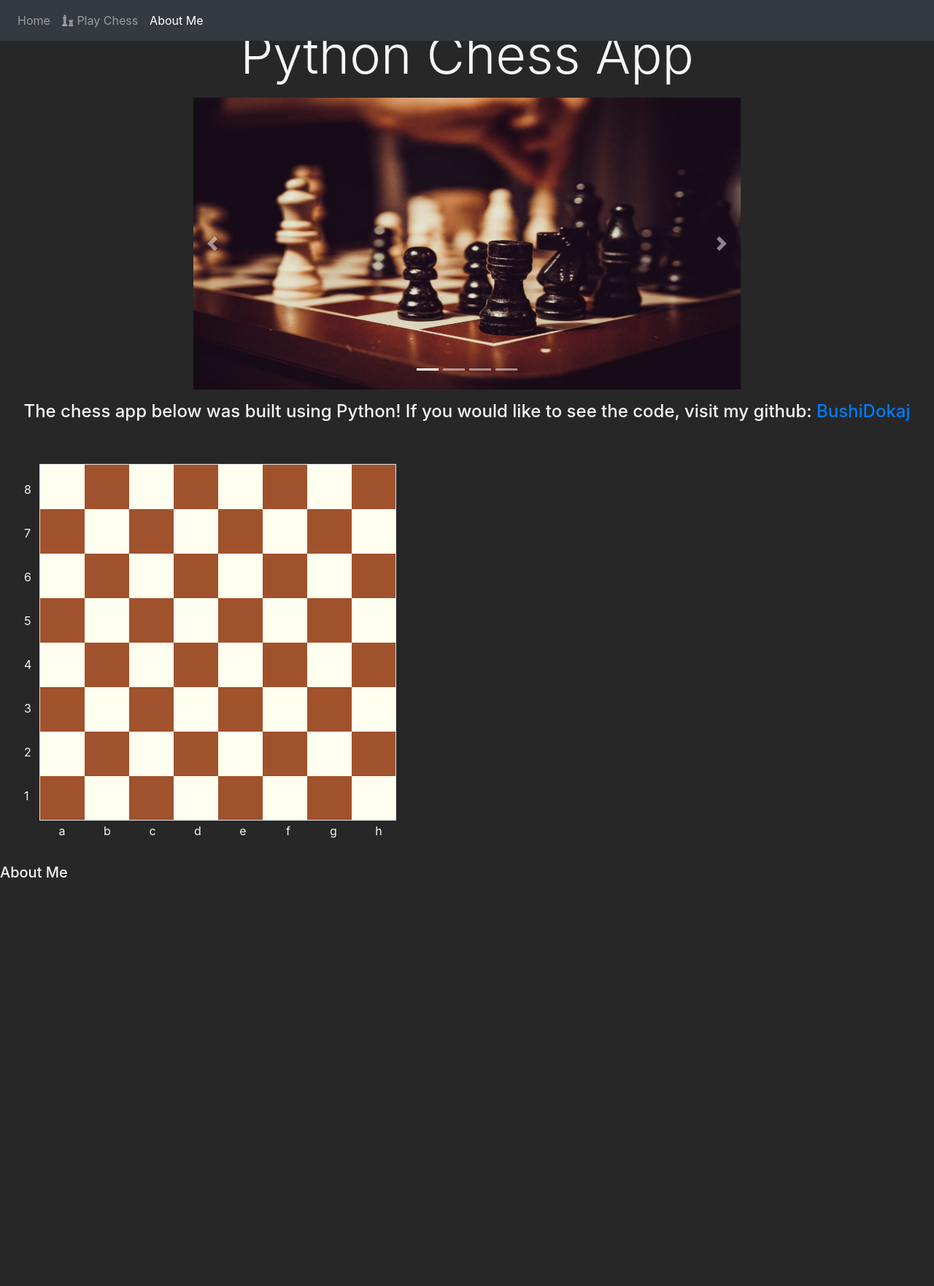
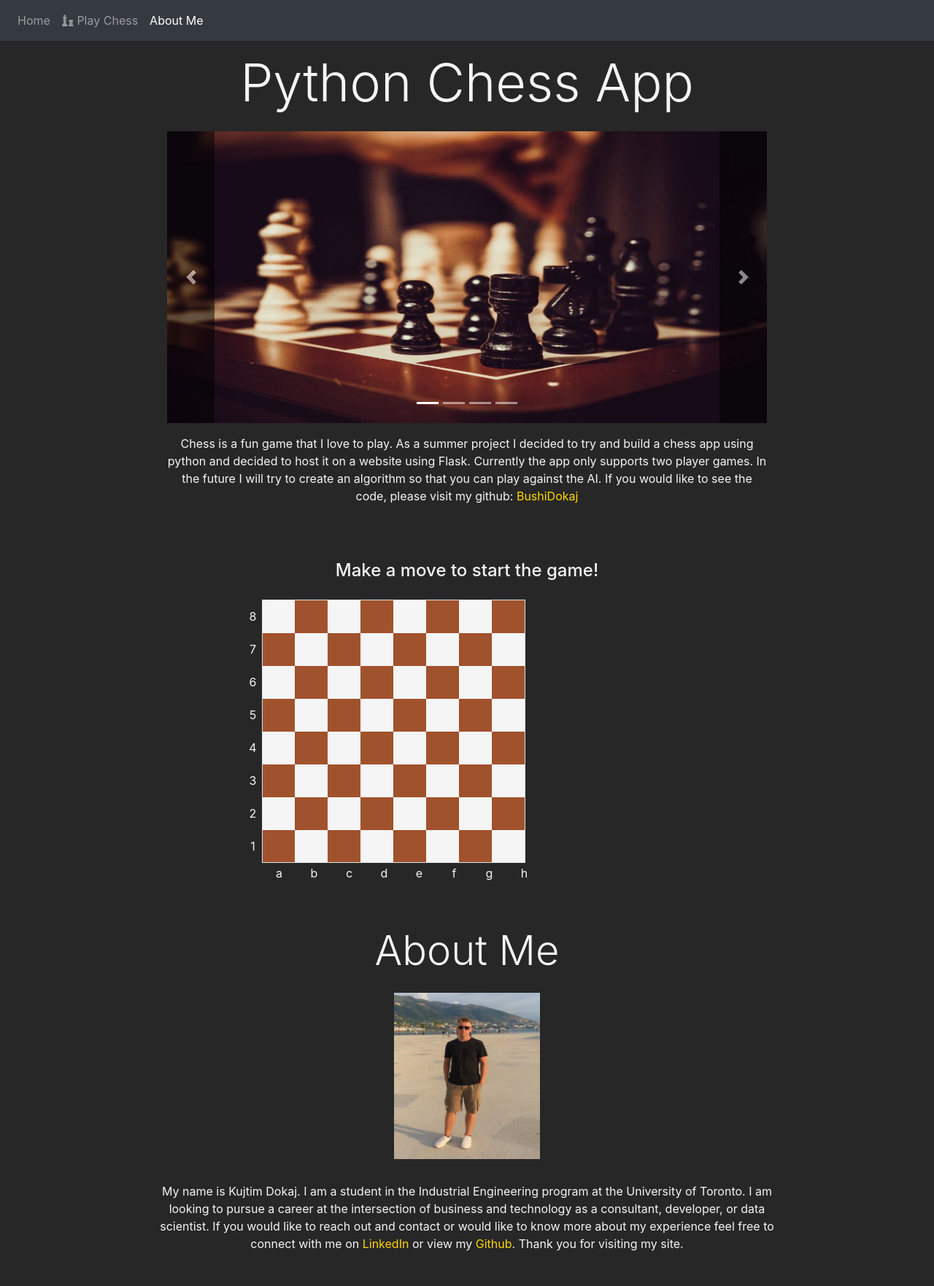
Before and after one commit to BushiDokaj/python_chess_app, a Flask app: template app/templates/chess.html in a window 1280 px wide. Shown: the whole page at 73% size. Before the commit the page ends 1203 px from the top, so only its background shows below. Run offline with Flask 2, Linux system fonts and the light colour scheme; the template is opened without the code that fills it, so the values that code supplies are empty; some libraries are stand-ins or nearby versions.

Commit message:
website done with reload bug remaining. Will attempt to change the logic to eliminate drag functionality

```diff
--- a/app/__init__.py
+++ b/app/__init__.py
@@ -1,7 +1,7 @@
 from flask import Flask
 
 app = Flask(__name__)
-app.config['DEBUG'] = True
 app.config['TEMPLATES_AUTO_RELOAD'] = True
+app.create_jinja_environment()
 
 from app import routes
--- /dev/null
+++ b/app/static/styles/main.css
@@ -0,0 +1,89 @@
+body {
+    background-color: #272727;
+    color: WhiteSmoke;
+    position: relative;
+}
+
+.car_image {
+    width: 850px;
+    height: 400px;
+}
+
+#home {
+    padding-top: 70px;
+    padding-bottom: 30px;
+    padding-right:16px;
+    padding-left:16px;
+}
+
+#play_chess {
+    padding-top: 30px;
+    padding-bottom: 30px;
+    padding-right:16px;
+    padding-left:16px;
+}
+
+#about {
+    padding-top: 30px;
+    padding-bottom: 30px;
+    padding-right:16px;
+    padding-left:16px;
+}
+
+#title {
+    padding-bottom:16px;
+}
+
+#intro {
+    padding-top:16px;
+}
+
+#end {
+    padding-top:16px;
+    padding-left:200px;
+    padding-right:200px;
+}
+
+#play_head {
+    padding-bottom:16px;
+}
+
+#me {
+    width: 200px;
+    height: 260px;
+    padding-top: 16px;
+    padding-bottom: 16px;
+}
+
+.link {
+    color: Gold;
+}
+
+.y_nums {
+    width: 20px;
+    height: 45px;
+    text-align: center;
+}
+
+.light_square {
+    background-color: WhiteSmoke;
+    width: 45px;
+    height: 45px;
+}
+
+.dark_square {
+    background-color: Sienna;
+    width: 45px;
+    height: 45px;
+}
+
+.piece {
+    width: 45px;
+    height 45px;
+}
+
+.x_letter {
+    width: 48px;
+    height: 20px;
+    text-align: center;
+}
--- a/app/templates/chess.html
+++ b/app/templates/chess.html
@@ -9,9 +9,10 @@
     <script src="https://maxcdn.bootstrapcdn.com/bootstrap/4.5.0/js/bootstrap.min.js"></script>
     <script type=text/javascript src="{{ url_for('static', filename='js/drag.js') }}"></script>
     <link rel="stylesheet" href="https://use.fontawesome.com/releases/v5.7.0/css/all.css" integrity="sha384-lZN37f5QGtY3VHgisS14W3ExzMWZxybE1SJSEsQp9S+oqd12jhcu+A56Ebc1zFSJ" crossorigin="anonymous">
+    <link rel= "stylesheet" type= "text/css" href= "{{ url_for('static',filename='styles/main.css') }}">
     <title>Python Chess App</title>
 </head>
-<body data-spy="scroll" data-target=".navbar" data-offset="50" style="background-color: #272727; color: WhiteSmoke; position: relative;">
+<body data-spy="scroll" data-target=".navbar" data-offset="100">
     <nav class="navbar navbar-expand-sm bg-dark navbar-dark fixed-top">
         <ul class="navbar-nav">
             <li class="nav-item"><a class="nav-link" href="#home">Home</a></li>
@@ -19,12 +20,11 @@
             <li class="nav-item"><a class="nav-link" href="#about">About Me</a> </li>
         </ul>
     </nav>
-    <div id="home" class="container-fluid p-3 my-3">
-        <h1 class="display-3 text-center">Python Chess App</h1>
-        <p></p>
+    <div id="home" class="container-fluid">
         <div class="row">
             <div class="col-2"></div>
             <div class="col-8">
+                <h1 id="title" class="display-3 text-center">Python Chess App</h1>
                 <div id="demo" class="carousel slide" data-ride="carousel">
                     <ul class="carousel-indicators">
                         <li data-target="#demo" data-slide-to="0" class="active"></li>
@@ -34,40 +34,47 @@
                     </ul>
                     <div class="carousel-inner">
                         <div class="carousel-item active">
-                            <img src="/static/images/chess_art.jpg" class="mx-auto d-block img-fluid" style="width: 750px; height: 400px;">
+                            <img src="/static/images/chess_art.jpg" class="car_image mx-auto d-block img-fluid">
                         </div>
                         <div class="carousel-item">
-                            <img src="/static/images/bobby_fischer.jpeg" class="mx-auto d-block img-fluid" style="width: 750px; height: 400px;">
+                            <img src="/static/images/bobby_fischer.jpeg" class="car_image mx-auto d-block img-fluid">
                         </div>
                         <div class="carousel-item">
-                            <img src="/static/images/garry_kasparov.jpg" class="mx-auto d-block img-fluid" style="width: 750px; height: 400px;">
+                            <img src="/static/images/garry_kasparov.jpg" class="car_image mx-auto d-block img-fluid">
                         </div>
                         <div class="carousel-item">
-                            <img src="/static/images/magnus_carlsen.jpeg" class="mx-auto d-block img-fluid" style="width: 750px; height: 400px;">
+                            <img src="/static/images/magnus_carlsen.jpeg" class="car_image mx-auto d-block img-fluid">
                         </div>
                     </div>
-                    <a class="carousel-control-prev" href="#demo" data-slide="prev">
+                    <a class="carousel-control-prev" href="#demo" data-slide="prev" style="background-color: Black; width: 65px;">
                         <span class="carousel-control-prev-icon"></span>
                     </a>
-                    <a class="carousel-control-next" href="#demo" data-slide="next">
+                    <a class="carousel-control-next" href="#demo" data-slide="next" style="background-color: Black; width: 65px;">
                         <span class="carousel-control-next-icon"></span>
                     </a>
                 </div>
+                <p id="intro" class="text-center">Chess is a fun game that I love to play. As a summer project
+            I decided to try and build a chess app using python and decided to host it on a website
+            using Flask. Currently the app only supports two player games. In the future I will try to
+            create an algorithm so that you can play against the AI.
+            If you would like to see the code, please visit my github: <a class="link" href="https://github.com/BushiDokaj" target="_blank">BushiDokaj</a>
+                </p>
             </div>
             <div class="col-2"></div>
         </div>
-        <p></p>
-        <h4 class="text-center">The chess app below was built using Python! If you would like to see the code, visit my github: <a href="https://github.com/BushiDokaj" target="_blank">BushiDokaj</a></h4>
     </div>
-    <div id="play_chess" class="container-fluid p-3 my-3">
-        <div class="col">
+    <div id="play_chess" class="container-fluid">
+        <div class="row">
+            <div class="col-3"></div>
+            <div class="col-6">
+                <h4 id="play_head" class="text-center">Make a move to start the game!</h4>
                 <table class="table-borderless">
                     <tr>
                         <td>
                             <table class="table-borderless">
                                 {% for y in range(8) %}
                                     <tr>
-                                    <td style="width: 20px; height: 60px;">{{ 8-y }}</td>
+                                        <td class="y_nums">{{ 8-y }}</td>
                                     </tr>
                                 {% endfor %}
                             </table>
@@ -79,29 +86,29 @@
                                         {% for x in range(8) %}
                                             {% if x in [1,3,5,7] %}
                                                 {% if y in [0,2,4,6,8] %}
-                                                <td id="div{{ x }}{{ y }}" data-square="({{ x+1 }},{{ 8-y }})" style="background-color: Sienna; width: 61px; height: 61px" ondrop="drop(event)" ondragover="allowDrop(event)">
+                                                    <td id="div{{ x }}{{ y }}" class="dark_square" data-square="({{ x+1 }},{{ 8-y }})" ondrop="drop(event)" ondragover="allowDrop(event)">
                                                         {% if (x+1,8-y) in img_dict.keys() %}
-                                                        <img id="drag{{ x }}{{ y }}" data-square="({{ x+1 }},{{ 8-y }})" src="/static/images/{{ img_dict[(x+1,8-y)] }}" draggable="true" ondragstart="drag(event)">
+                                                            <img id="drag{{ x }}{{ y }}" class="piece" data-square="({{ x+1 }},{{ 8-y }})" src="/static/images/{{ img_dict[(x+1,8-y)] }}" draggable="true" ondragstart="drag(event)">
                                                         {% endif %}
                                                     </td>
                                                 {% else %}
-                                                <td id="div{{ x }}{{ y }}" data-square="({{ x+1 }},{{ 8-y }})" style="background-color: Ivory; width: 61px; height: 61px" ondrop="drop(event)" ondragover="allowDrop(event)">
+                                                    <td id="div{{ x }}{{ y }}" class="light_square" data-square="({{ x+1 }},{{ 8-y }})" ondrop="drop(event)" ondragover="allowDrop(event)">
                                                         {% if (x+1,8-y) in img_dict.keys() %}
-                                                        <img id="drag{{ x }}{{ y }}" data-square="({{ x+1 }},{{ 8-y }})" src="/static/images/{{ img_dict[(x+1,8-y)] }}" draggable="true" ondragstart="drag(event)">
+                                                            <img id="drag{{ x }}{{ y }}" class="piece" data-square="({{ x+1 }},{{ 8-y }})" src="/static/images/{{ img_dict[(x+1,8-y)] }}" draggable="true" ondragstart="drag(event)">
                                                         {% endif %}
                                                     </td>
                                                 {% endif %}
                                             {% else %}
                                                 {% if y in [1,3,5,7] %}
-                                                <td id="div{{ x }}{{ y }}" data-square="({{ x+1 }},{{ 8-y }})" style="background-color: Sienna; width: 61px; height: 61px" ondrop="drop(event)" ondragover="allowDrop(event)">
+                                                    <td id="div{{ x }}{{ y }}" class="dark_square" data-square="({{ x+1 }},{{ 8-y }})" ondrop="drop(event)" ondragover="allowDrop(event)">
                                                         {% if (x+1,8-y) in img_dict.keys() %}
-                                                        <img id="drag{{ x }}{{ y }}"  data-square="({{ x+1 }},{{ 8-y }})" src="/static/images/{{ img_dict[(x+1,8-y)] }}" draggable="true" ondragstart="drag(event)">
+                                                            <img id="drag{{ x }}{{ y }}" class="piece" data-square="({{ x+1 }},{{ 8-y }})" src="/static/images/{{ img_dict[(x+1,8-y)] }}" draggable="true" ondragstart="drag(event)">
                                                         {% endif %}
                                                     </td>
                                                 {% else %}
-                                                <td id="div{{ x }}{{ y }}" data-square="({{ x+1 }},{{ 8-y }})" style="background-color: Ivory; width: 61px; height: 61px" ondrop="drop(event)" ondragover="allowDrop(event)">
+                                                    <td id="div{{ x }}{{ y }}" class="light_square" data-square="({{ x+1 }},{{ 8-y }})" ondrop="drop(event)" ondragover="allowDrop(event)">
                                                         {% if (x+1,8-y) in img_dict.keys() %}
-                                                        <img id="drag{{ x }}{{ y }}" data-square="({{ x+1 }},{{ 8-y }})" src="/static/images/{{ img_dict[(x+1,8-y)] }}" draggable="true" ondragstart="drag(event)">
+                                                            <img id="drag{{ x }}{{ y }}" class="piece" data-square="({{ x+1 }},{{ 8-y }})" src="/static/images/{{ img_dict[(x+1,8-y)] }}" draggable="true" ondragstart="drag(event)">
                                                         {% endif %}
                                                     </td>
                                                 {% endif %}
@@ -116,22 +123,34 @@
                         <table class="table-borderless">
                             <tr>
                                 <td style="width: 23px; height: 20px;"></td>
-                            <td style="text-align: center; width: 62px; height: 20px;">a</td>
-                            <td style="text-align: center; width: 62px; height: 20px;">b</td>
-                            <td style="text-align: center; width: 62px; height: 20px;">c</td>
-                            <td style="text-align: center; width: 62px; height: 20px;">d</td>
-                            <td style="text-align: center; width: 62px; height: 20px;">e</td>
-                            <td style="text-align: center; width: 62px; height: 20px;">f</td>
-                            <td style="text-align: center; width: 62px; height: 20px;">g</td>
-                            <td style="text-align: center; width: 62px; height: 20px;">h</td>
+                                <td class="x_letter">a</td>
+                                <td class="x_letter">b</td>
+                                <td class="x_letter">c</td>
+                                <td class="x_letter">d</td>
+                                <td class="x_letter">e</td>
+                                <td class="x_letter">f</td>
+                                <td class="x_letter">g</td>
+                                <td class="x_letter">h</td>
                             </tr>
                         </table>
                     </tr>
                 </table>
             </div>
+            <div class="col-3"></div>
+        </div>
     </div>
     <div id="about">
-        <h5>About Me</h5>
+        <h1 class="display-4 text-center">About Me</h1>
+        <img id="me" src="/static/images/me.jpg" class="mx-auto d-block img-fluid">
+        <p id="end" class="text-center"> My name is Kujtim Dokaj. I am a student in the Industrial Engineering program at the
+        University of Toronto. I am looking to pursue a career at the intersection of business
+        and technology as a consultant, developer, or data scientist. If you would like to reach
+        out and contact or would like to know more about my experience feel free to connect with
+        me on <a class="link" href="https://www.linkedin.com/in/kujtim-dokaj/" target="_blank">LinkedIn</a> or
+        view my <a class="link" href="https://github.com/BushiDokaj" target="_blank">Github</a>. Thank you for
+        visiting my site.
+        </p>
+        </div>
     </div>
 </body>
 </html>
```
Also changed, not shown: app/routes.py (+4 -5 lines), logic/chess_pieces.py (+6 -3 lines), logic/testing.py (added, +9 -0 lines), app/static/images/me.jpg (added), 1 other file. Lines whose indentation alone changed are shown as unchanged.
